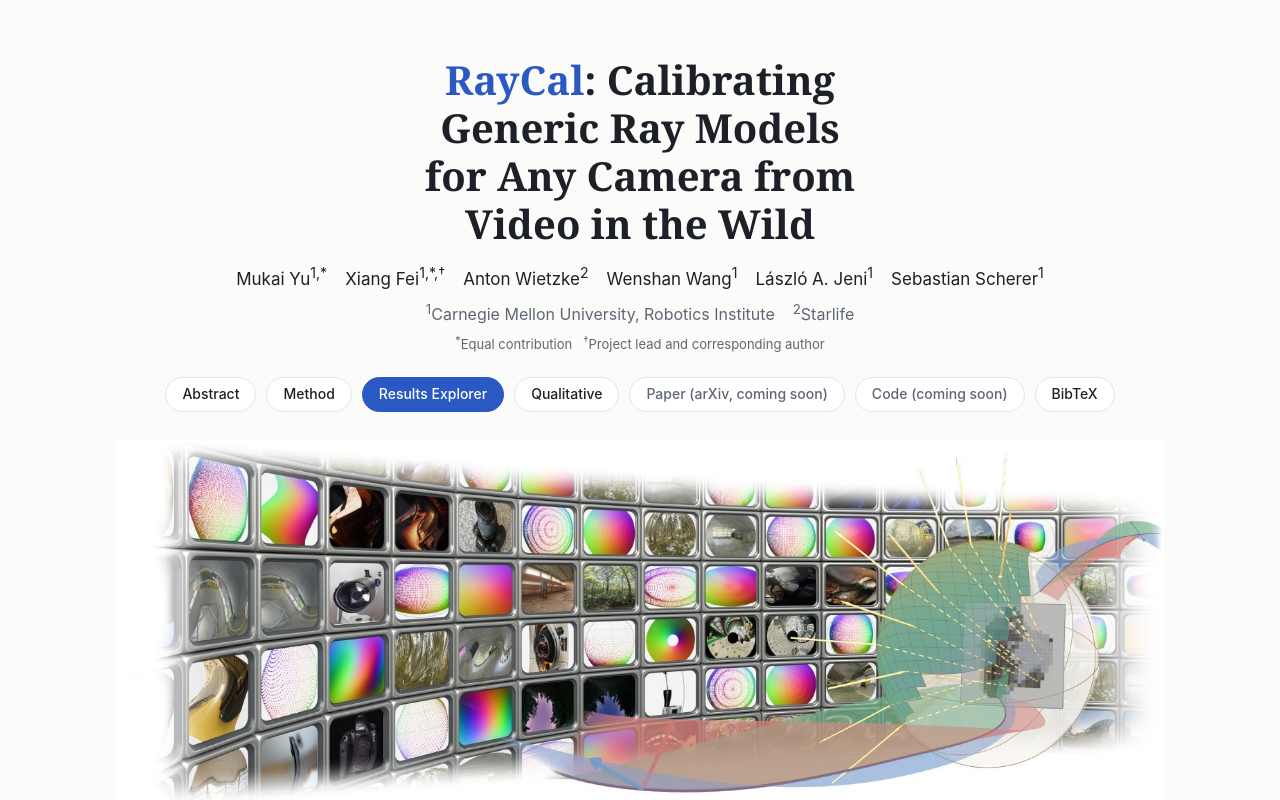
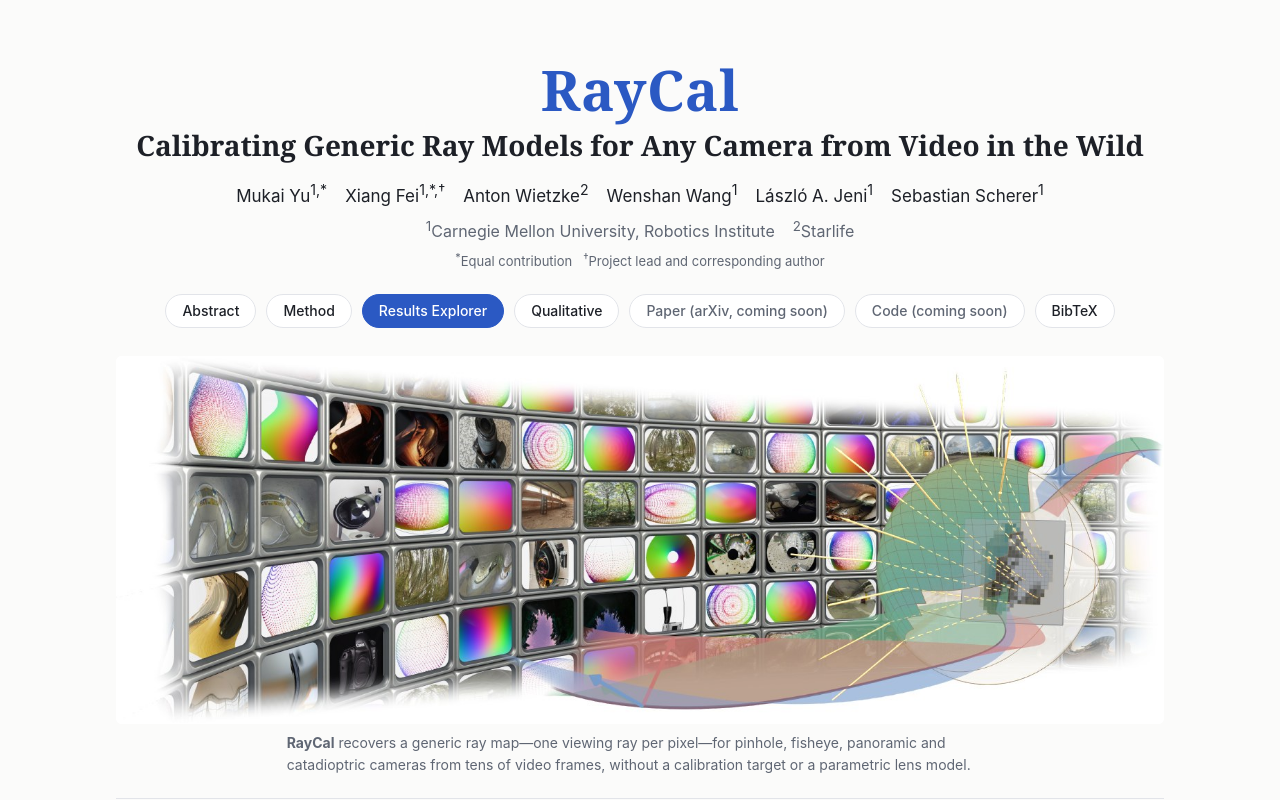
Before and after one commit to Calibrate-Everything/RayCal-Page, a plain HTML site: page index.html in a window 1280 px wide. Shown: the top 800 px of the page. Drawn offline with Linux system fonts and the light colour scheme.

Commit message:
Title on two lines: name, then subtitle

```diff
--- a/assets/css/style.css
+++ b/assets/css/style.css
@@ -22,8 +22,9 @@ a { color: var(--accent); }
 
 .hero { text-align: center; padding-block: 56px 28px; }
 .venue { margin: 0 0 10px; font-size: 13px; letter-spacing: .08em; text-transform: uppercase; color: var(--muted); }
-h1 { font-family: var(--serif); font-weight: 600; font-size: clamp(26px, 4vw, 40px); line-height: 1.2; margin: 0 auto 14px; max-width: 22ch; text-wrap: balance; }
-h1 .name { color: var(--accent); }
+h1 { font-family: var(--serif); font-weight: 600; line-height: 1.2; margin: 0 auto 16px; }
+h1 .name { display: block; color: var(--accent); font-size: clamp(36px, 6vw, 56px); letter-spacing: .01em; }
+h1 .subtitle { display: block; font-size: clamp(20px, 2.6vw, 28px); margin-top: 6px; text-wrap: balance; }
 .authors { margin: 0 0 6px; font-size: 17px; display: flex; flex-wrap: wrap; justify-content: center; gap: 4px 18px; }
 .affils { color: var(--muted); margin: 0 0 4px; display: flex; flex-wrap: wrap; justify-content: center; gap: 4px 18px; }
 .notes { color: var(--muted); font-size: 13px; margin: 0 0 22px; }
--- a/index.html
+++ b/index.html
@@ -12,7 +12,7 @@
 <body>
 <header class="hero">
   <div class="wrap">
-    <h1><span class="name">RayCal</span>: Calibrating Generic Ray Models for Any Camera from Video in the Wild</h1>
+    <h1><span class="name">RayCal</span><span class="subtitle">Calibrating Generic Ray Models for Any Camera from Video in the Wild</span></h1>
     <p class="authors">
       <span>Mukai Yu<sup>1,*</sup></span>
       <span>Xiang Fei<sup>1,*,&dagger;</sup></span>
```
